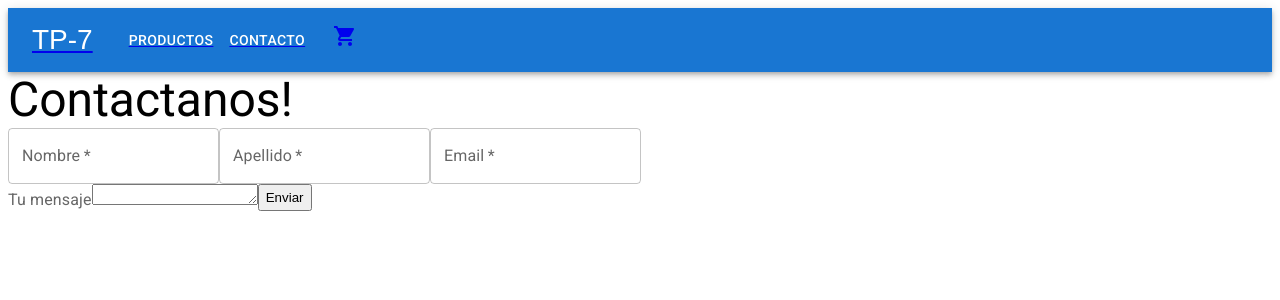
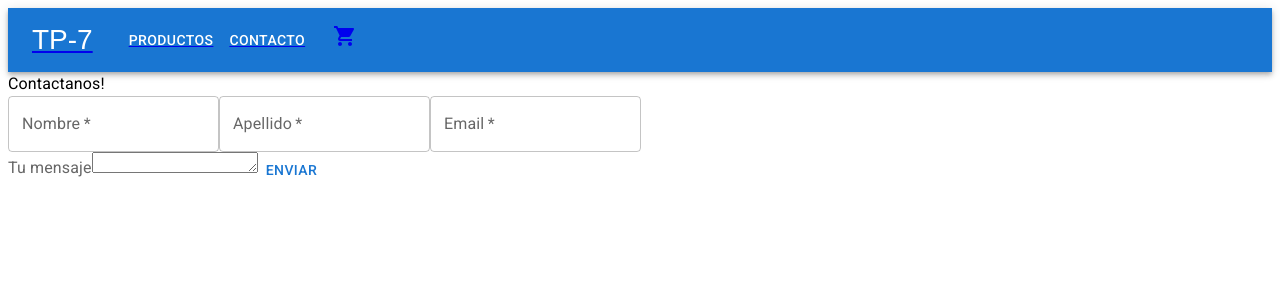
Before and after one commit to occtavioa/EFSI-TP7, a React (Create React App) app: page /contacto in a window 1280 px wide. Shown: the top 300 px of the page. Built offline with nearby package versions, Linux system fonts and the light colour scheme.

Commit message:
cambiar html a mui

```diff
--- a/src/Componentes/FormContacto.js
+++ b/src/Componentes/FormContacto.js
@@ -1,12 +1,12 @@
 import { FormControl, TextareaAutosize } from "@mui/base";
-import { FormLabel, TextField } from "@mui/material";
+import { Button, FormGroup, FormLabel, Stack, TextField } from "@mui/material";
 
 function FormContacto() {
     return (
-        <form onSubmit={e => {
-            e.preventDefault();
+        <FormGroup onSubmit={(e) => {
+            e.preventDefault()
         }}>
-            <div style={{display:"flex"}}>
+            <Stack direction={"row"}>
                 <FormControl>
                     <TextField label="Nombre" required></TextField>
                 </FormControl>
@@ -16,16 +16,16 @@ function FormContacto() {
                 <FormControl>
                     <TextField label="Email" required></TextField>
                 </FormControl>
-            </div>
+            </Stack>
 
-            <div style={{display: "flex"}}>
+            <Stack direction={"row"}>
                 <FormControl>
                     <FormLabel htmlFor="mensaje">Tu mensaje</FormLabel>
                     <TextareaAutosize id="mensaje" required></TextareaAutosize>
                 </FormControl>
-                <button type="submit">Enviar</button>
-            </div>
-        </form>
+                <Button type="submit">Enviar</Button>
+            </Stack>
+        </FormGroup>
     )
 }
 
--- a/src/Paginas/Contacto.js
+++ b/src/Paginas/Contacto.js
@@ -3,12 +3,12 @@ import FormContacto from "../Componentes/FormContacto";
 
 function Contacto() {
     return (
-        <div>
-            <Typography component="div" sx={{ flexGrow: 1 }} variant="h3">
+        <>
+            <Typography>
                 Contactanos!
             </Typography>
             <FormContacto></FormContacto>
-        </div>
+        </>
     )
 }
 
--- a/src/Paginas/Productos.js
+++ b/src/Paginas/Productos.js
@@ -47,6 +47,7 @@ function Productos() {
                 </FormControl>
             </Stack>
 
+            <Stack>
                 <ListaProductos productos={productos.filter(p =>
                         p.category.includes(filtroCategoria) &&
                         p.title.toLowerCase().includes(filtroBusqueda.toLowerCase())
@@ -54,6 +55,7 @@ function Productos() {
                 >
                 </ListaProductos>
             </Stack>
+        </Stack>
     )
 }
 
```
Lines whose indentation alone changed are shown as unchanged.
